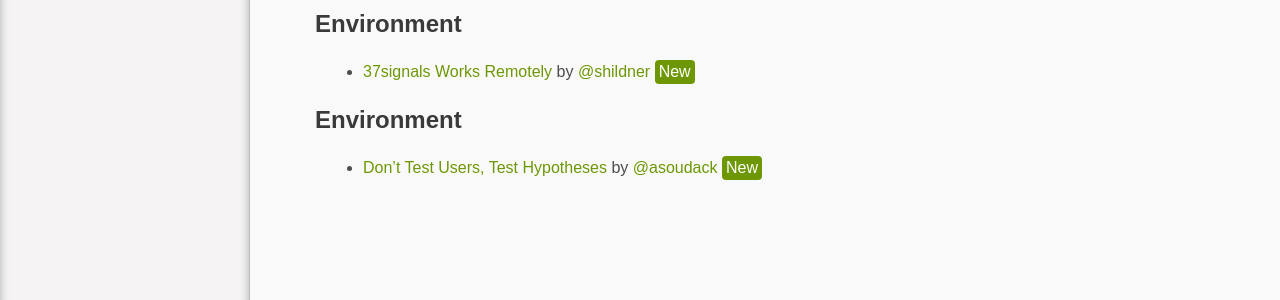
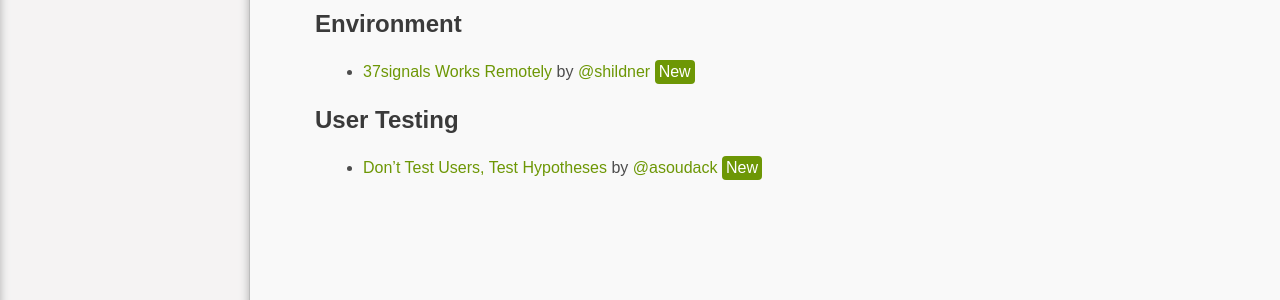
Before and after one commit to waynemoir/waynemoir.com, a Jekyll site: the page built from resources.html, in a window 1280 px wide and 1302 px high. Shown: the part 936-1236 px from the top of the window. Built offline with Jekyll 4.4.1, drawn with Linux system fonts in a browser that asks for light colours; some web fonts are replaced; Markdown is read by kramdown in place of the engine named in the settings.

Commit message:
Corrected header text

```diff
--- a/resources.html
+++ b/resources.html
@@ -83,7 +83,7 @@
 </ul>
 
 
-<h3>Environment</h3>
+<h3>User Testing</h3>
 <ul>
 	<li>
 		<a href="http://boxesandarrows.com/dont-test-users-test-hypotheses/">Don’t Test Users, Test Hypotheses</a> by <a href="https://twitter.com/asoudack">@asoudack</a>
```
